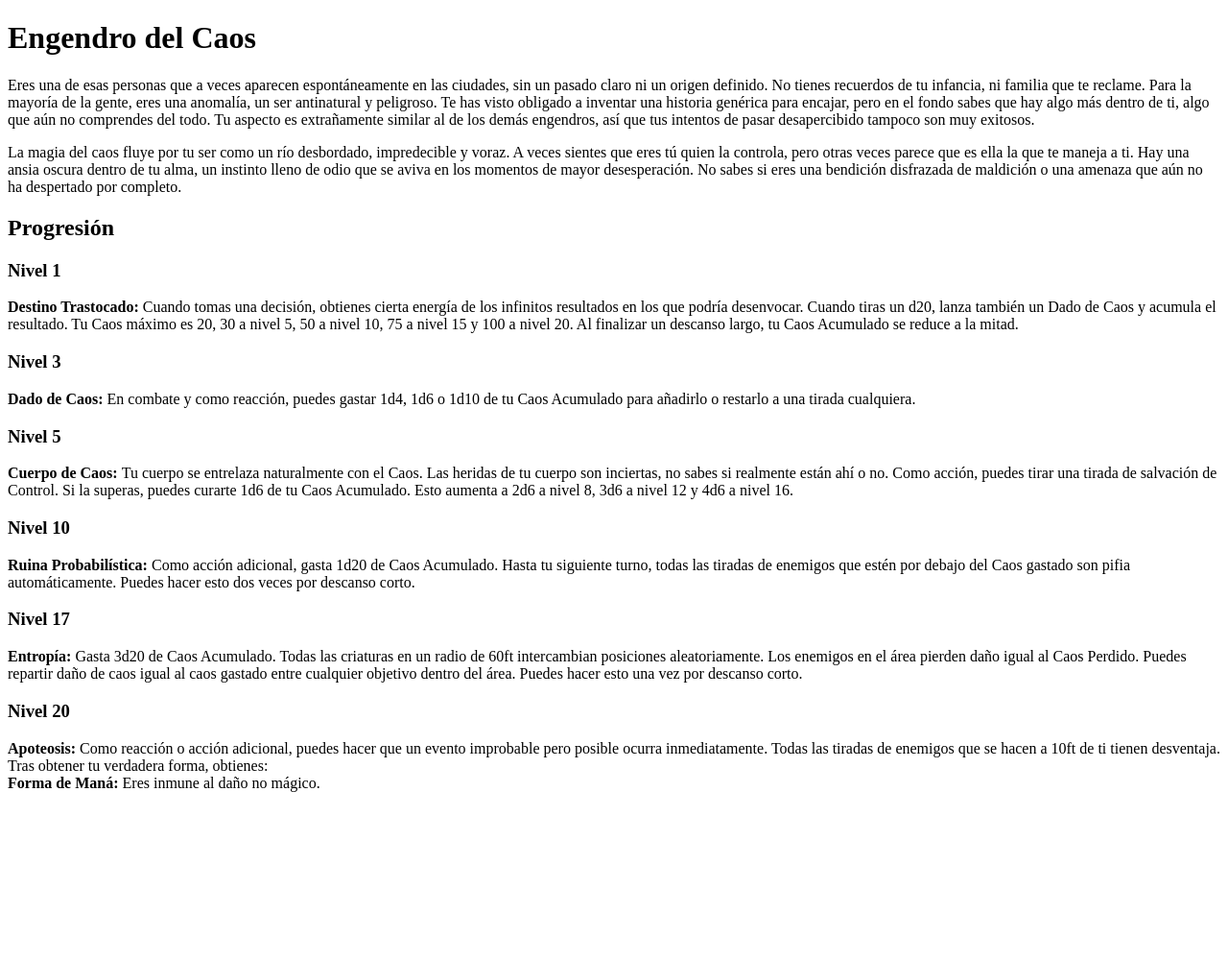
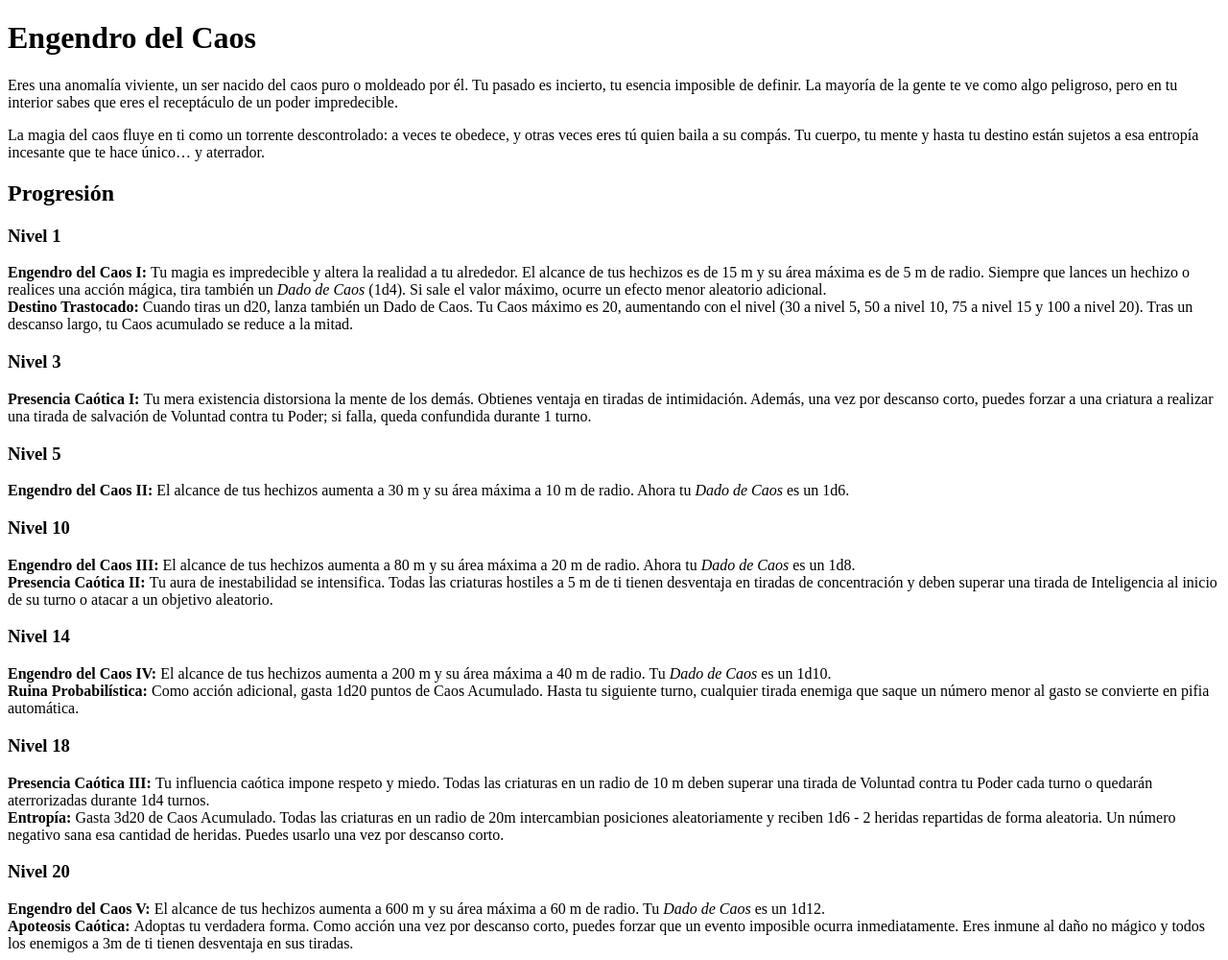
Before and after one commit to Eldur4023/Web_DnD, a Flask app: page /wiki/mago/hechicero/engendro_caos in a window 1280 px wide. Shown: the whole page at 96% size. Before the commit the page ends 825 px from the top, so only its background shows below. Run offline with Flask 3, Linux system fonts and the light colour scheme; a user stored in the database is signed in.

Commit message:
Engendro

```diff
--- a/templates/wiki/clases/mago/hechicero/engendro_caos.html
+++ b/templates/wiki/clases/mago/hechicero/engendro_caos.html
@@ -8,51 +8,67 @@
 <body>
     <h1>Engendro del Caos</h1>
     <p>
-            Eres una de esas personas que a veces aparecen espontáneamente en las ciudades, sin un pasado claro ni un origen definido.
-            No tienes recuerdos de tu infancia, ni familia que te reclame. Para la mayoría de la gente, eres una anomalía,
-            un ser antinatural y peligroso. Te has visto obligado a inventar una historia genérica para encajar,
-            pero en el fondo sabes que hay algo más dentro de ti, algo que aún no comprendes del todo. Tu aspecto es
-            extrañamente similar al de los demás engendros, así que tus intentos de pasar desapercibido tampoco son
-            muy exitosos.
+        Eres una anomalía viviente, un ser nacido del caos puro o moldeado por él.
+        Tu pasado es incierto, tu esencia imposible de definir. La mayoría de la gente te ve como algo peligroso,
+        pero en tu interior sabes que eres el receptáculo de un poder impredecible.
     </p>
     <p>
-            La magia del caos fluye por tu ser como un río desbordado, impredecible y voraz.
-            A veces sientes que eres tú quien la controla, pero otras veces parece que es ella la que te maneja a ti.
-            Hay una ansia oscura dentro de tu alma, un instinto lleno de odio que se aviva en los momentos de mayor desesperación.
-            No sabes si eres una bendición disfrazada de maldición o una amenaza que aún no ha despertado por completo.
+        La magia del caos fluye en ti como un torrente descontrolado: a veces te obedece,
+        y otras veces eres tú quien baila a su compás. Tu cuerpo, tu mente y hasta tu destino
+        están sujetos a esa entropía incesante que te hace único… y aterrador.
     </p>
 
     <h2>Progresión</h2>
 
+    <!-- Habilidad Principal -->
     <h3>Nivel 1</h3>
-        <b>Destino Trastocado: </b> Cuando tomas una decisión, obtienes cierta energía de los infinitos resultados en los que
-        podría desenvocar. Cuando tiras un d20, lanza también un Dado de Caos y acumula el resultado.
-        Tu Caos máximo es 20, 30 a nivel 5, 50 a nivel 10, 75 a nivel 15 y 100 a nivel 20.
-        Al finalizar un descanso largo, tu Caos Acumulado se reduce a la mitad.
+        <b>Engendro del Caos I: </b> Tu magia es impredecible y altera la realidad a tu alrededor.
+        El alcance de tus hechizos es de 15 m y su área máxima es de 5 m de radio.
+        Siempre que lances un hechizo o realices una acción mágica, tira también un <i>Dado de Caos</i> (1d4).
+        Si sale el valor máximo, ocurre un efecto menor aleatorio adicional.
+
+
+    <br><b>Destino Trastocado: </b> Cuando tiras un d20, lanza también un Dado de Caos.
+    Tu Caos máximo es 20, aumentando con el nivel (30 a nivel 5, 50 a nivel 10, 75 a nivel 15 y 100 a nivel 20).
+    Tras un descanso largo, tu Caos acumulado se reduce a la mitad.
 
     <h3>Nivel 3</h3>
-            <b>Dado de Caos: </b> En combate y como reacción, puedes gastar 1d4, 1d6 o 1d10 de tu Caos Acumulado para añadirlo o restarlo a
-            una tirada cualquiera.
+        <b>Presencia Caótica I: </b> Tu mera existencia distorsiona la mente de los demás.
+        Obtienes ventaja en tiradas de intimidación.
+        Además, una vez por descanso corto, puedes forzar a una criatura a realizar una tirada de salvación de Voluntad contra tu Poder;
+        si falla, queda confundida durante 1 turno.
+
     <h3>Nivel 5</h3>
-            <b>Cuerpo de Caos: </b>Tu cuerpo se entrelaza naturalmente con el Caos. Las heridas de tu cuerpo son inciertas,
-            no sabes si realmente están ahí o no. Como acción, puedes tirar una tirada de salvación de Control. Si la superas,
-            puedes curarte 1d6 de tu Caos Acumulado. Esto aumenta a 2d6 a nivel 8, 3d6 a nivel 12 y 4d6 a nivel 16.
+        <b>Engendro del Caos II: </b> El alcance de tus hechizos aumenta a 30 m y su área máxima a 10 m de radio.
+        Ahora tu <i>Dado de Caos</i> es un 1d6.
 
     <h3>Nivel 10</h3>
-                <b>Ruina Probabilística: </b> Como acción adicional, gasta 1d20 de Caos Acumulado. Hasta tu siguiente turno, todas las tiradas
-                de enemigos que estén por debajo del Caos gastado son pifia automáticamente. Puedes hacer esto dos veces por
-                descanso corto.
+        <b>Engendro del Caos III: </b> El alcance de tus hechizos aumenta a 80 m y su área máxima a 20 m de radio.
+        Ahora tu <i>Dado de Caos</i> es un 1d8.
+        <br><b>Presencia Caótica II: </b> Tu aura de inestabilidad se intensifica.
+        Todas las criaturas hostiles a 5 m de ti tienen desventaja en tiradas de concentración y deben superar una tirada de Inteligencia
+        al inicio de su turno o atacar a un objetivo aleatorio.
 
-        <h3>Nivel 17</h3>
-            <b>Entropía: </b> Gasta 3d20 de Caos Acumulado. Todas las criaturas en un radio de 60ft intercambian posiciones
-            aleatoriamente. Los enemigos en el área pierden daño igual al Caos Perdido. Puedes repartir daño de caos igual al
-            caos gastado entre cualquier objetivo dentro del área. Puedes hacer esto una vez por descanso corto.
+    <h3>Nivel 14</h3>
+        <b>Engendro del Caos IV: </b> El alcance de tus hechizos aumenta a 200 m y su área máxima a 40 m de radio.
+        Tu <i>Dado de Caos</i> es un 1d10.
+        <br><b>Ruina Probabilística: </b> Como acción adicional, gasta 1d20 puntos de Caos Acumulado.
+        Hasta tu siguiente turno, cualquier tirada enemiga que saque un número menor al gasto se convierte en pifia automática.
+
+    <h3>Nivel 18</h3>
+        <b>Presencia Caótica III: </b> Tu influencia caótica impone respeto y miedo.
+        Todas las criaturas en un radio de 10 m deben superar una tirada de Voluntad contra tu Poder cada turno o quedarán aterrorizadas
+        durante 1d4 turnos.
+        <br><b>Entropía: </b> Gasta 3d20 de Caos Acumulado. Todas las criaturas en un radio de 20m intercambian posiciones aleatoriamente y reciben
+        1d6 - 2 heridas repartidas de forma aleatoria. Un número negativo sana esa cantidad de heridas.
+        Puedes usarlo una vez por descanso corto.
 
     <h3>Nivel 20</h3>
-            <b>Apoteosis: </b> Como reacción o acción adicional, puedes hacer que un evento improbable pero posible ocurra
-            inmediatamente. Todas las tiradas de enemigos que se hacen a 10ft de ti tienen desventaja.
-            Tras obtener tu verdadera forma, obtienes: <br>
-            <b>Forma de Maná:</b> Eres inmune al daño no mágico.
+        <b>Engendro del Caos V: </b> El alcance de tus hechizos aumenta a 600 m y su área máxima a 60 m de radio.
+        Tu <i>Dado de Caos</i> es un 1d12.
+        <br><b>Apoteosis Caótica: </b> Adoptas tu verdadera forma. Como acción una vez por descanso corto, puedes forzar
+        que un evento imposible ocurra inmediatamente. Eres inmune al daño no mágico y todos los enemigos a 3m de ti tienen
+        desventaja en sus tiradas.
 
 </body>
 </html>
```
Also changed, not shown: templates/wiki/clases/mago/clerigo/Blod'Bor.html (+0 -17 lines), templates/wiki/clases/mago/hechicero/herencia_draconica.html (+7 -8 lines). Lines whose indentation alone changed are shown as unchanged.
